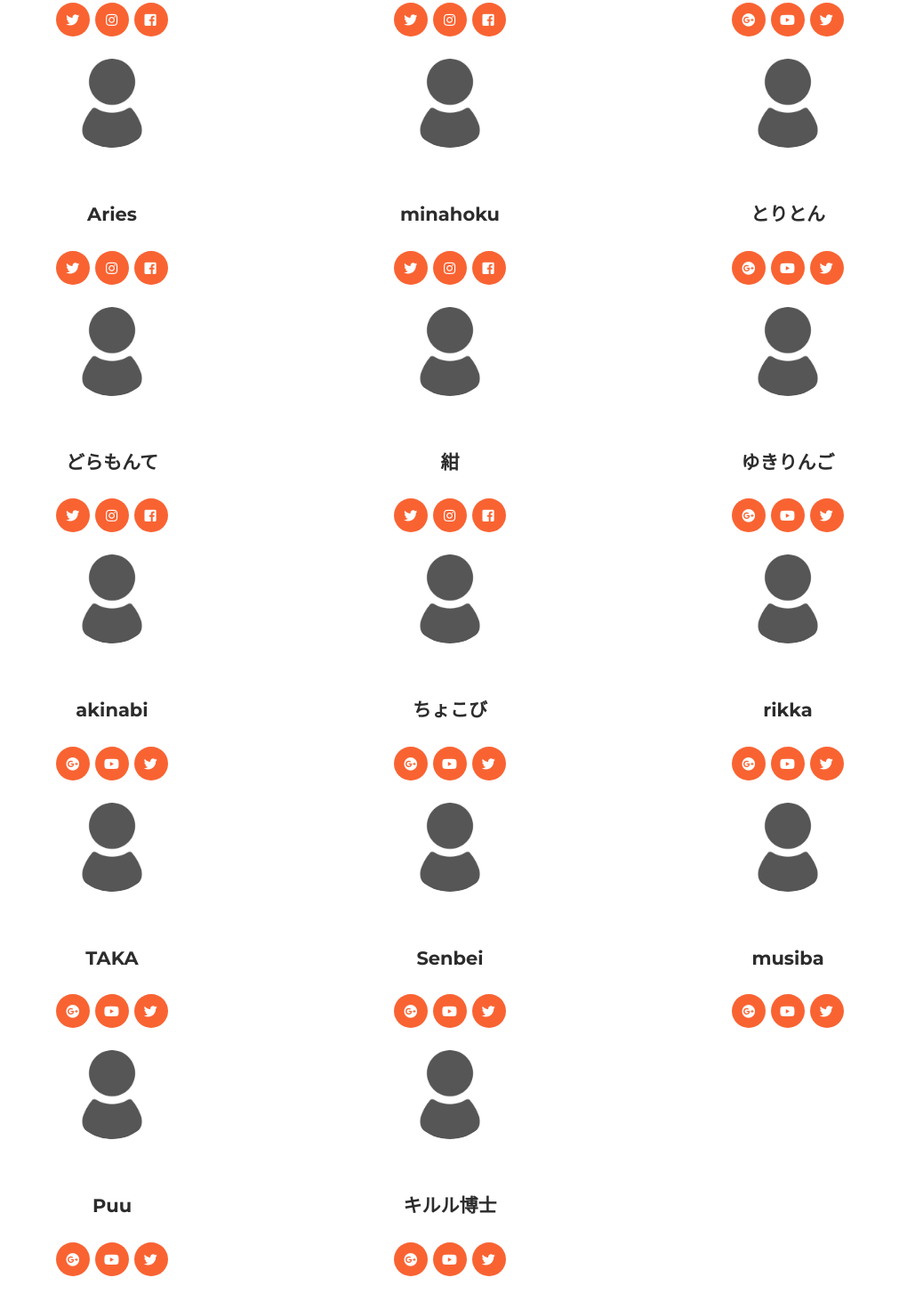
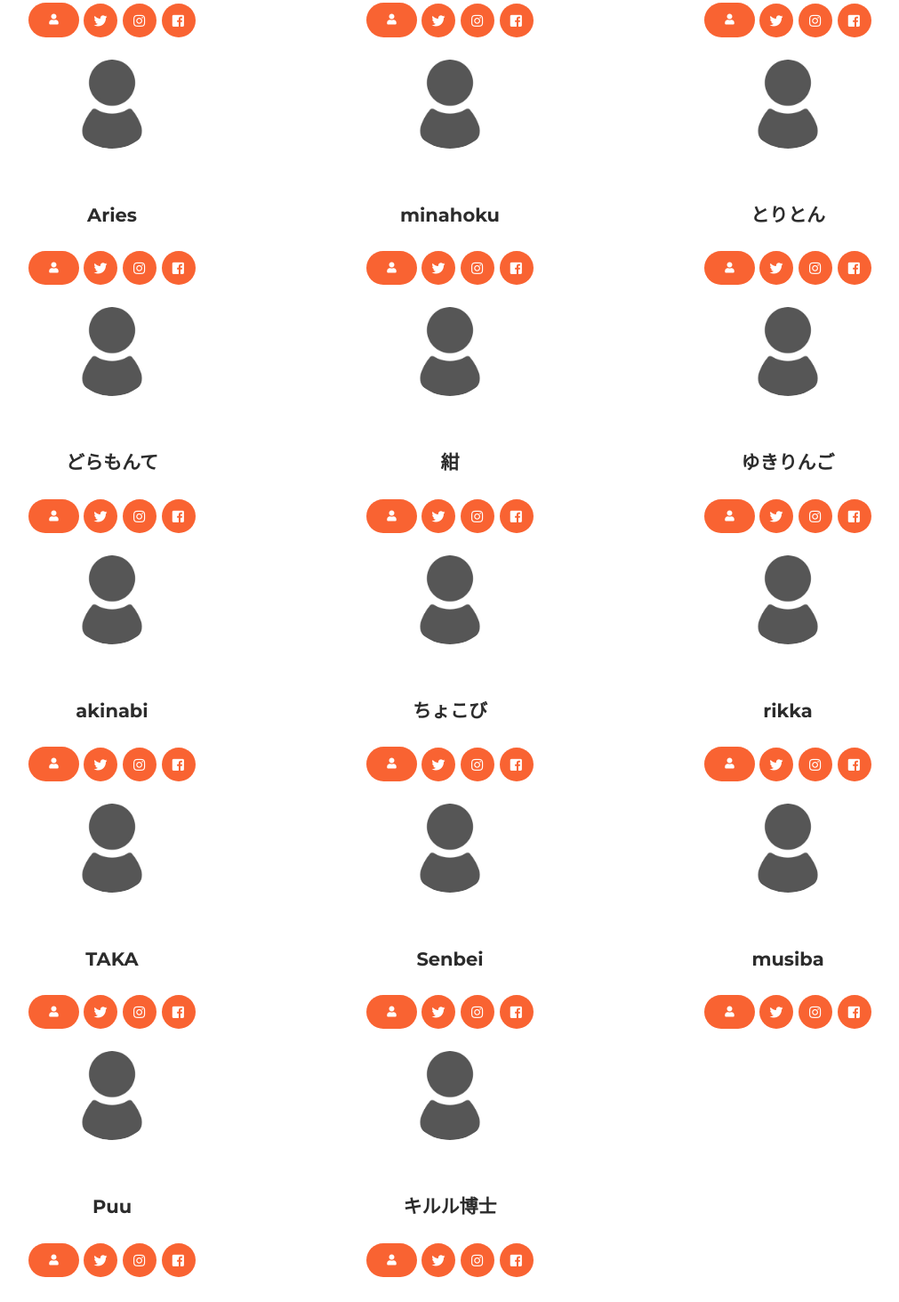
Before and after one commit to GravittoGroup/web, a plain HTML site: page index.html in a window 1280 px wide. Shown: the part 1184-2647 px from the top of the page at 89% size, without its empty margins (134-1145 px from the left). Drawn offline with Linux system fonts and the light colour scheme.

Commit message:
Change: プロフィールへのリンクを追加

```diff
--- a/index.html
+++ b/index.html
@@ -77,6 +77,7 @@
               <div class="team-player">
                 <img src="assets/img/team/SNAKE.jpg" alt="Thumbnail Image" class="rounded-circle /img-fluid /img-raised">
                 <h4 class="title">SNAKE</h4>
+                <a href="/team/snake.html" class="btn btn-primary btn-round"><i class="fas fa-user"></i></a>
                 <a href="#" class="btn btn-primary btn-icon btn-round"><i class="fab fa-twitter"></i></a>
                 <a href="#" class="btn btn-primary btn-icon btn-round"><i class="fab fa-instagram"></i></a>
                 <a href="#" class="btn btn-primary btn-icon btn-round"><i class="fab fa-facebook-square"></i></a>
@@ -86,6 +87,7 @@
               <div class="team-player">
                 <img src="assets/img/team/no_image.jpg" alt="Thumbnail Image" class="rounded-circle /img-fluid /img-raised">
                 <h4 class="title">白猫</h4>
+                <a href="#" class="btn btn-primary btn-round"><i class="fas fa-user"></i></a>
                 <a href="#" class="btn btn-primary btn-icon btn-round"><i class="fab fa-twitter"></i></a>
                 <a href="#" class="btn btn-primary btn-icon btn-round"><i class="fab fa-instagram"></i></a>
                 <a href="#" class="btn btn-primary btn-icon btn-round"><i class="fab fa-facebook-square"></i></a>
@@ -95,15 +97,17 @@
               <div class="team-player">
                 <img src="assets/img/team/no_image.jpg" alt="Thumbnail Image" class="rounded-circle /img-fluid /img-raised">
                 <h4 class="title">白</h4>
-                <a href="#" class="btn btn-primary btn-icon btn-round"><i class="fab fa-google-plus"></i></a>
-                <a href="#" class="btn btn-primary btn-icon btn-round"><i class="fab fa-youtube"></i></a>
+                <a href="/team/snake.html" class="btn btn-primary btn-round"><i class="fas fa-user"></i></a>
                 <a href="#" class="btn btn-primary btn-icon btn-round"><i class="fab fa-twitter"></i></a>
+                <a href="#" class="btn btn-primary btn-icon btn-round"><i class="fab fa-instagram"></i></a>
+                <a href="#" class="btn btn-primary btn-icon btn-round"><i class="fab fa-facebook-square"></i></a>
               </div>
             </div>
             <div class="col-md-4">
               <div class="team-player">
                 <img src="assets/img/team/no_image.jpg" alt="Thumbnail Image" class="rounded-circle /img-fluid /img-raised">
                 <h4 class="title">Aries</h4>
+                <a href="#" class="btn btn-primary btn-round"><i class="fas fa-user"></i></a>
                 <a href="#" class="btn btn-primary btn-icon btn-round"><i class="fab fa-twitter"></i></a>
                 <a href="#" class="btn btn-primary btn-icon btn-round"><i class="fab fa-instagram"></i></a>
                 <a href="#" class="btn btn-primary btn-icon btn-round"><i class="fab fa-facebook-square"></i></a>
@@ -113,6 +117,7 @@
               <div class="team-player">
                 <img src="assets/img/team/no_image.jpg" alt="Thumbnail Image" class="rounded-circle /img-fluid /img-raised">
                 <h4 class="title">minahoku</h4>
+                <a href="#" class="btn btn-primary btn-round"><i class="fas fa-user"></i></a>
                 <a href="#" class="btn btn-primary btn-icon btn-round"><i class="fab fa-twitter"></i></a>
                 <a href="#" class="btn btn-primary btn-icon btn-round"><i class="fab fa-instagram"></i></a>
                 <a href="#" class="btn btn-primary btn-icon btn-round"><i class="fab fa-facebook-square"></i></a>
@@ -122,15 +127,17 @@
               <div class="team-player">
                 <img src="assets/img/team/no_image.jpg" alt="Thumbnail Image" class="rounded-circle /img-fluid /img-raised">
                 <h4 class="title">とりとん</h4>
-                <a href="#" class="btn btn-primary btn-icon btn-round"><i class="fab fa-google-plus"></i></a>
-                <a href="#" class="btn btn-primary btn-icon btn-round"><i class="fab fa-youtube"></i></a>
+                <a href="/team/snake.html" class="btn btn-primary btn-round"><i class="fas fa-user"></i></a>
                 <a href="#" class="btn btn-primary btn-icon btn-round"><i class="fab fa-twitter"></i></a>
+                <a href="#" class="btn btn-primary btn-icon btn-round"><i class="fab fa-instagram"></i></a>
+                <a href="#" class="btn btn-primary btn-icon btn-round"><i class="fab fa-facebook-square"></i></a>
               </div>
             </div>
             <div class="col-md-4">
               <div class="team-player">
                 <img src="assets/img/team/no_image.jpg" alt="Thumbnail Image" class="rounded-circle /img-fluid /img-raised">
                 <h4 class="title">どらもんて</h4>
+                <a href="#" class="btn btn-primary btn-round"><i class="fas fa-user"></i></a>
                 <a href="#" class="btn btn-primary btn-icon btn-round"><i class="fab fa-twitter"></i></a>
                 <a href="#" class="btn btn-primary btn-icon btn-round"><i class="fab fa-instagram"></i></a>
                 <a href="#" class="btn btn-primary btn-icon btn-round"><i class="fab fa-facebook-square"></i></a>
@@ -140,6 +147,7 @@
               <div class="team-player">
                 <img src="assets/img/team/no_image.jpg" alt="Thumbnail Image" class="rounded-circle /img-fluid /img-raised">
                 <h4 class="title">紺</h4>
+                <a href="#" class="btn btn-primary btn-round"><i class="fas fa-user"></i></a>
                 <a href="#" class="btn btn-primary btn-icon btn-round"><i class="fab fa-twitter"></i></a>
                 <a href="#" class="btn btn-primary btn-icon btn-round"><i class="fab fa-instagram"></i></a>
                 <a href="#" class="btn btn-primary btn-icon btn-round"><i class="fab fa-facebook-square"></i></a>
@@ -149,81 +157,90 @@
               <div class="team-player">
                 <img src="assets/img/team/no_image.jpg" alt="Thumbnail Image" class="rounded-circle /img-fluid /img-raised">
                 <h4 class="title">ゆきりんご</h4>
-                <a href="#" class="btn btn-primary btn-icon btn-round"><i class="fab fa-google-plus"></i></a>
-                <a href="#" class="btn btn-primary btn-icon btn-round"><i class="fab fa-youtube"></i></a>
+                <a href="/team/snake.html" class="btn btn-primary btn-round"><i class="fas fa-user"></i></a>
                 <a href="#" class="btn btn-primary btn-icon btn-round"><i class="fab fa-twitter"></i></a>
+                <a href="#" class="btn btn-primary btn-icon btn-round"><i class="fab fa-instagram"></i></a>
+                <a href="#" class="btn btn-primary btn-icon btn-round"><i class="fab fa-facebook-square"></i></a>
               </div>
             </div>
             <div class="col-md-4">
               <div class="team-player">
                 <img src="assets/img/team/no_image.jpg" alt="Thumbnail Image" class="rounded-circle /img-fluid /img-raised">
                 <h4 class="title">akinabi</h4>
-                <a href="#" class="btn btn-primary btn-icon btn-round"><i class="fab fa-google-plus"></i></a>
-                <a href="#" class="btn btn-primary btn-icon btn-round"><i class="fab fa-youtube"></i></a>
+                <a href="/team/snake.html" class="btn btn-primary btn-round"><i class="fas fa-user"></i></a>
                 <a href="#" class="btn btn-primary btn-icon btn-round"><i class="fab fa-twitter"></i></a>
+                <a href="#" class="btn btn-primary btn-icon btn-round"><i class="fab fa-instagram"></i></a>
+                <a href="#" class="btn btn-primary btn-icon btn-round"><i class="fab fa-facebook-square"></i></a>
               </div>
             </div>
             <div class="col-md-4">
               <div class="team-player">
                 <img src="assets/img/team/no_image.jpg" alt="Thumbnail Image" class="rounded-circle /img-fluid /img-raised">
                 <h4 class="title">ちょこび</h4>
-                <a href="#" class="btn btn-primary btn-icon btn-round"><i class="fab fa-google-plus"></i></a>
-                <a href="#" class="btn btn-primary btn-icon btn-round"><i class="fab fa-youtube"></i></a>
+                <a href="/team/snake.html" class="btn btn-primary btn-round"><i class="fas fa-user"></i></a>
                 <a href="#" class="btn btn-primary btn-icon btn-round"><i class="fab fa-twitter"></i></a>
+                <a href="#" class="btn btn-primary btn-icon btn-round"><i class="fab fa-instagram"></i></a>
+                <a href="#" class="btn btn-primary btn-icon btn-round"><i class="fab fa-facebook-square"></i></a>
               </div>
             </div>
             <div class="col-md-4">
               <div class="team-player">
                 <img src="assets/img/team/no_image.jpg" alt="Thumbnail Image" class="rounded-circle /img-fluid /img-raised">
                 <h4 class="title">rikka</h4>
-                <a href="#" class="btn btn-primary btn-icon btn-round"><i class="fab fa-google-plus"></i></a>
-                <a href="#" class="btn btn-primary btn-icon btn-round"><i class="fab fa-youtube"></i></a>
+                <a href="/team/snake.html" class="btn btn-primary btn-round"><i class="fas fa-user"></i></a>
                 <a href="#" class="btn btn-primary btn-icon btn-round"><i class="fab fa-twitter"></i></a>
+                <a href="#" class="btn btn-primary btn-icon btn-round"><i class="fab fa-instagram"></i></a>
+                <a href="#" class="btn btn-primary btn-icon btn-round"><i class="fab fa-facebook-square"></i></a>
               </div>
             </div>
             <div class="col-md-4">
               <div class="team-player">
                 <img src="assets/img/team/no_image.jpg" alt="Thumbnail Image" class="rounded-circle /img-fluid /img-raised">
                 <h4 class="title">TAKA</h4>
-                <a href="#" class="btn btn-primary btn-icon btn-round"><i class="fab fa-google-plus"></i></a>
-                <a href="#" class="btn btn-primary btn-icon btn-round"><i class="fab fa-youtube"></i></a>
+                <a href="/team/snake.html" class="btn btn-primary btn-round"><i class="fas fa-user"></i></a>
                 <a href="#" class="btn btn-primary btn-icon btn-round"><i class="fab fa-twitter"></i></a>
+                <a href="#" class="btn btn-primary btn-icon btn-round"><i class="fab fa-instagram"></i></a>
+                <a href="#" class="btn btn-primary btn-icon btn-round"><i class="fab fa-facebook-square"></i></a>
               </div>
             </div>
             <div class="col-md-4">
               <div class="team-player">
                 <img src="assets/img/team/no_image.jpg" alt="Thumbnail Image" class="rounded-circle /img-fluid /img-raised">
                 <h4 class="title">Senbei</h4>
-                <a href="#" class="btn btn-primary btn-icon btn-round"><i class="fab fa-google-plus"></i></a>
-                <a href="#" class="btn btn-primary btn-icon btn-round"><i class="fab fa-youtube"></i></a>
+                <a href="/team/snake.html" class="btn btn-primary btn-round"><i class="fas fa-user"></i></a>
                 <a href="#" class="btn btn-primary btn-icon btn-round"><i class="fab fa-twitter"></i></a>
+                <a href="#" class="btn btn-primary btn-icon btn-round"><i class="fab fa-instagram"></i></a>
+                <a href="#" class="btn btn-primary btn-icon btn-round"><i class="fab fa-facebook-square"></i></a>
               </div>
             </div>
             <div class="col-md-4">
               <div class="team-player">
                 <img src="assets/img/team/no_image.jpg" alt="Thumbnail Image" class="rounded-circle /img-fluid /img-raised">
                 <h4 class="title">musiba</h4>
-                <a href="#" class="btn btn-primary btn-icon btn-round"><i class="fab fa-google-plus"></i></a>
-                <a href="#" class="btn btn-primary btn-icon btn-round"><i class="fab fa-youtube"></i></a>
+                <a href="/team/snake.html" class="btn btn-primary btn-round"><i class="fas fa-user"></i></a>
                 <a href="#" class="btn btn-primary btn-icon btn-round"><i class="fab fa-twitter"></i></a>
+                <a href="#" class="btn btn-primary btn-icon btn-round"><i class="fab fa-instagram"></i></a>
+                <a href="#" class="btn btn-primary btn-icon btn-round"><i class="fab fa-facebook-square"></i></a>
               </div>
             </div>
             <div class="col-md-4">
               <div class="team-player">
                 <img src="assets/img/team/no_image.jpg" alt="Thumbnail Image" class="rounded-circle /img-fluid /img-raised">
                 <h4 class="title">Puu</h4>
-                <a href="#" class="btn btn-primary btn-icon btn-round"><i class="fab fa-google-plus"></i></a>
-                <a href="#" class="btn btn-primary btn-icon btn-round"><i class="fab fa-youtube"></i></a>
+                <a href="/team/snake.html" class="btn btn-primary btn-round"><i class="fas fa-user"></i></a>
                 <a href="#" class="btn btn-primary btn-icon btn-round"><i class="fab fa-twitter"></i></a>
+                <a href="#" class="btn btn-primary btn-icon btn-round"><i class="fab fa-instagram"></i></a>
+                <a href="#" class="btn btn-primary btn-icon btn-round"><i class="fab fa-facebook-square"></i></a>
               </div>
             </div>
             <div class="col-md-4">
               <div class="team-player">
                 <img src="assets/img/team/no_image.jpg" alt="Thumbnail Image" class="rounded-circle /img-fluid /img-raised">
                 <h4 class="title">キルル博士</h4>
-                <a href="#" class="btn btn-primary btn-icon btn-round"><i class="fab fa-google-plus"></i></a>
-                <a href="#" class="btn btn-primary btn-icon btn-round"><i class="fab fa-youtube"></i></a>
+                <a href="/team/snake.html" class="btn btn-primary btn-round"><i class="fas fa-user"></i></a>
                 <a href="#" class="btn btn-primary btn-icon btn-round"><i class="fab fa-twitter"></i></a>
+                <a href="#" class="btn btn-primary btn-icon btn-round"><i class="fab fa-instagram"></i></a>
+                <a href="#" class="btn btn-primary btn-icon btn-round"><i class="fab fa-facebook-square"></i></a>
               </div>
             </div>
           </div>
```
